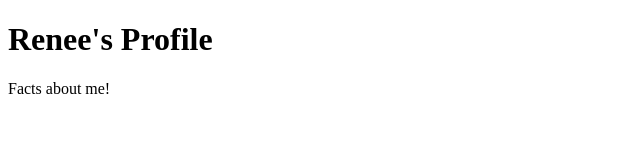
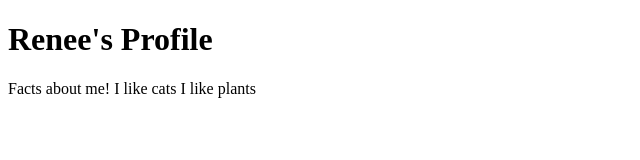
Before and after one commit to reneenoble/demo_git_merging, a plain HTML site: page profile.html in a window 1280 px wide. Shown: the whole page, without its empty margins (0-640 px from the left). Drawn offline with Linux system fonts and the light colour scheme.

Commit message:
facts added to profile

```diff
--- a/profile.html
+++ b/profile.html
@@ -7,6 +7,8 @@
         <h1>Renee's Profile</h1>
         <p>
             Facts about me!
+            I like cats
+            I like plants
         </p>
     </body>
 </html>
```
